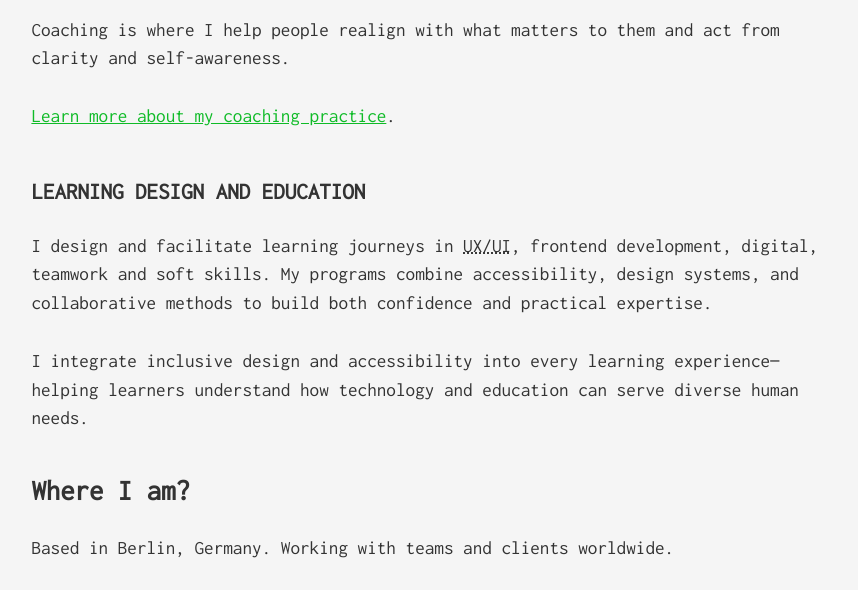
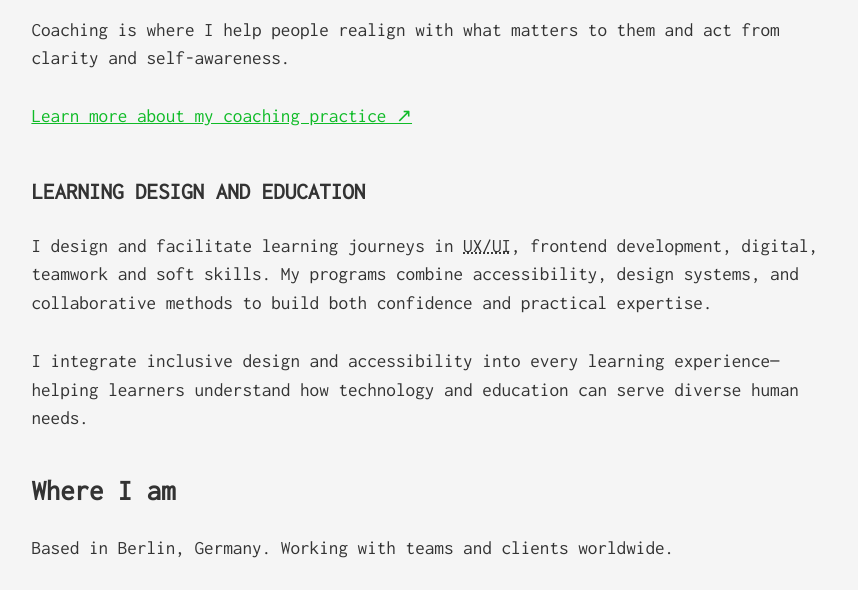
Before and after one commit to tataata/taniaabanina.com, a Jekyll site: the page built from index.md, in a window 1280 px wide and 900 px high, scrolled down 1438 px. Shown: the part 154-744 px from the top of the window, without its empty margins (7-865 px from the left). Built offline with Jekyll 4.4.1, drawn with Linux system fonts in a browser that asks for light colours.

Commit message:
Update index.md
link to coaching landing: add external link icon

```diff
--- a/index.md
+++ b/index.md
@@ -32,8 +32,8 @@ Since September 2024, I&nbsp;run a&nbsp;private coaching practice supporting ind
 
 Coaching is&nbsp;where I&nbsp;help people realign with what matters to&nbsp;them and act from clarity and self-awareness.
 
-[Learn more about my coaching practice](https://rhetorical-raven-afe.notion.site/Coaching-with-Tania-invitation-and-orientation-10d5161f356380a0aa44f67513c3f3f1).
-
+<a href="https://rhetorical-raven-afe.notion.site/Coaching-with-Tania-invitation-and-orientation-10d5161f356380a0aa44f67513c3f3f1" style="
+">Learn more about my coaching practice ↗</a>
 
 ### Learning design and education
 I&nbsp;design and facilitate learning journeys in <abbr title="User Experience/User Interface">UX/UI</abbr>, frontend development, digital, teamwork and soft skills. My programs combine accessibility, design systems, and collaborative methods to build both confidence and practical expertise.
@@ -41,7 +41,7 @@ I&nbsp;design and facilitate learning journeys in <abbr title="User Experience/U
 I&nbsp;integrate inclusive design and accessibility into every learning experience—helping learners understand how technology and education can serve diverse human needs.
 
 
-## Where I am?
+## Where I am
 Based in&nbsp;Berlin, Germany. Working with teams and clients worldwide.
 
 
```
